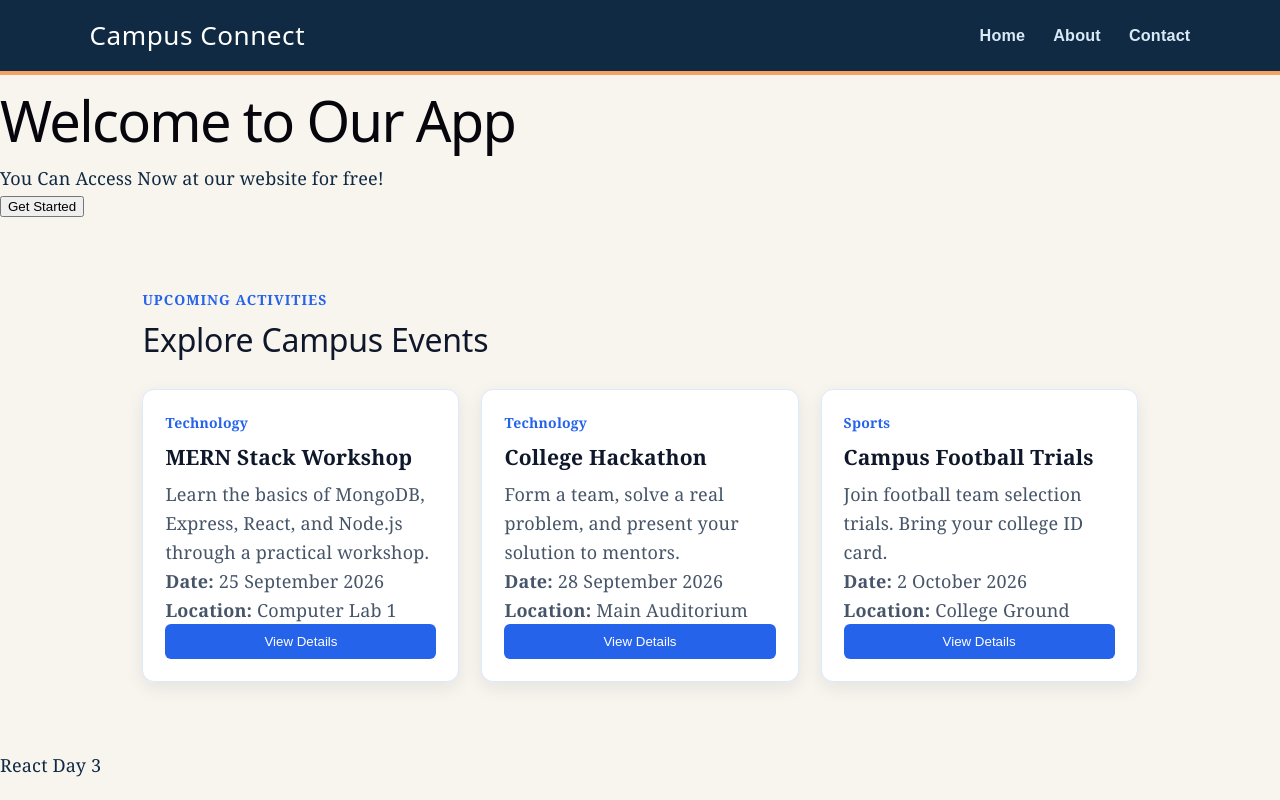
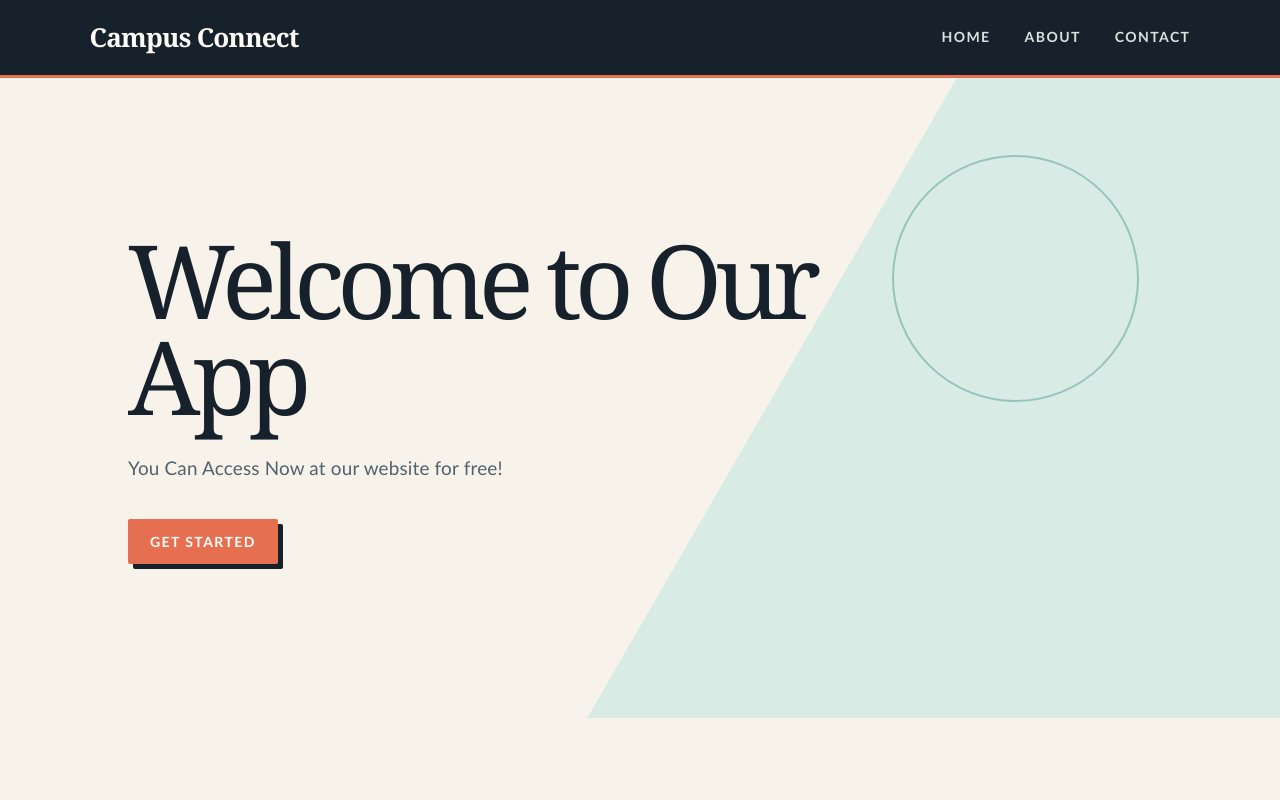
Before and after one commit to Hitesh2006403/MERN-Fullstack, a React (Vite) app: page / in a window 1280 px wide. Shown: the top 800 px of the page. Built offline with nearby package versions, Linux system fonts and the light colour scheme.

Commit message:
New file added

```diff
--- a/src/App.css
+++ b/src/App.css
@@ -3,18 +3,22 @@
 }
 
 :root {
-  --navy: #102a43;
-  --blue: #247ba0;
-  --cream: #f8f5ef;
-  --muted: #627d98;
+  --ink: #17212b;
+  --ink-soft: #52616b;
+  --paper: #f7f3eb;
+  --paper-bright: #fffdf8;
+  --coral: #e76f51;
+  --teal: #1f7a7a;
+  --line: #ded8cc;
+  --display: Georgia, "Times New Roman", serif;
+  --ui: "Trebuchet MS", Arial, sans-serif;
 }
 
 body {
   min-width: 320px;
   margin: 0;
-  font-family: Georgia, "Times New Roman", serif;
-  color: var(--navy);
-  background: var(--cream);
+  color: var(--ink);
+  background: var(--paper);
 }
 
 #root {
@@ -26,153 +30,273 @@ body {
   text-align: left;
 }
 
+.app {
+  min-height: 100vh;
+  overflow: hidden;
+  background: var(--paper);
+}
+
 .Navbar {
+  position: relative;
+  z-index: 1;
   display: flex;
   align-items: center;
   justify-content: space-between;
   gap: 24px;
-  padding: 20px clamp(24px, 7vw, 96px);
-  color: #fff;
-  background: var(--navy);
-  border-bottom: 4px solid #f4a261;
+  padding: 22px clamp(24px, 7vw, 104px);
+  color: var(--paper-bright);
+  background: var(--ink);
+  border-bottom: 3px solid var(--coral);
 }
 
 .Navbar h2 {
   margin: 0;
-  color: #fff;
+  color: var(--paper-bright);
+  font-family: var(--display);
   font-size: 1.45rem;
-  letter-spacing: 0.02em;
+  font-weight: 600;
+  letter-spacing: -0.03em;
   text-transform: capitalize;
 }
 
 .nav-links {
   display: flex;
-  gap: 28px;
+  gap: clamp(18px, 3vw, 34px);
 }
 
 .nav-links a {
-  color: #d9eaf7;
-  font-family: Arial, Helvetica, sans-serif;
-  font-size: 0.9rem;
+  position: relative;
+  color: #d8e2df;
+  font-family: var(--ui);
+  font-size: 0.78rem;
   font-weight: 700;
+  letter-spacing: 0.1em;
   text-decoration: none;
-  transition: color 160ms ease;
+  text-transform: uppercase;
+}
+
+.nav-links a::after {
+  position: absolute;
+  right: 0;
+  bottom: -8px;
+  left: 0;
+  height: 2px;
+  background: var(--coral);
+  content: "";
+  transform: scaleX(0);
+  transform-origin: right;
+  transition: transform 180ms ease;
 }
 
 .nav-links a:hover,
 .nav-links a:focus-visible {
-  color: #f4a261;
+  color: #fff;
 }
 
-#home {
-  display: grid;
-  min-height: calc(100vh - 84px);
-  place-content: center;
-  padding: 72px 24px;
-  text-align: center;
-  background: radial-gradient(circle at 50% 20%, #fff 0, var(--cream) 58%);
+.nav-links a:hover::after,
+.nav-links a:focus-visible::after {
+  transform: scaleX(1);
+  transform-origin: left;
 }
 
-#home h1 {
-  max-width: 780px;
-  margin: 0;
-  color: var(--navy);
-  font-size: clamp(2.5rem, 7vw, 5.5rem);
-  line-height: 0.98;
-  letter-spacing: -0.04em;
+.hero {
+  position: relative;
+  display: grid;
+  min-height: min(640px, calc(100vh - 80px));
+  align-content: center;
+  padding: 96px clamp(24px, 10vw, 150px);
+  isolation: isolate;
+  background: linear-gradient(120deg, #f7f3eb 0%, #f7f3eb 58%, #d8ebe4 58%, #d8ebe4 100%);
 }
 
-#home p {
-  margin: 24px 0 0;
-  color: var(--muted);
-  font-family: Arial, Helvetica, sans-serif;
-  font-size: 1.05rem;
-  letter-spacing: 0.08em;
-  text-transform: uppercase;
+.hero::before {
+  position: absolute;
+  z-index: -1;
+  top: 12%;
+  right: 11%;
+  width: clamp(140px, 19vw, 260px);
+  aspect-ratio: 1;
+  border: 2px solid rgba(31, 122, 122, 0.35);
+  border-radius: 50%;
+  content: "";
 }
 
-@media (max-width: 600px) {
-  .Navbar {
-    align-items: flex-start;
-    flex-direction: column;
-    gap: 14px;
-    padding: 18px 20px;
-  }
+.hero h1 {
+  max-width: 760px;
+  margin: 0;
+  color: var(--ink);
+  font-family: var(--display);
+  font-size: clamp(3.2rem, 8vw, 7rem);
+  font-weight: 500;
+  line-height: 0.94;
+  letter-spacing: -0.07em;
+}
 
-  .nav-links {
-    gap: 18px;
-  }
+.hero p {
+  max-width: 470px;
+  margin: 28px 0 0;
+  color: var(--ink-soft);
+  font-family: var(--ui);
+  font-size: 1.05rem;
+  line-height: 1.7;
+}
 
-  #home {
-    min-height: calc(100vh - 120px);
-  }
+.hero-button {
+  width: fit-content;
+  margin-top: 34px;
+  padding: 14px 22px;
+  border: 0;
+  border-radius: 2px;
+  color: var(--paper-bright);
+  background: var(--coral);
+  box-shadow: 5px 5px 0 var(--ink);
+  cursor: pointer;
+  font-family: var(--ui);
+  font-size: 0.78rem;
+  font-weight: 700;
+  letter-spacing: 0.1em;
+  text-transform: uppercase;
+  transition: transform 160ms ease, box-shadow 160ms ease;
+}
+
+.hero-button:hover,
+.hero-button:focus-visible {
+  box-shadow: 2px 2px 0 var(--ink);
+  transform: translate(3px, 3px);
 }
 
 .events-section {
-  max-width: 1200px;
+  max-width: 1280px;
   margin: auto;
-  padding: 70px 8%;
+  padding: 92px clamp(24px, 7vw, 104px) 112px;
 }
 
 .section-label {
   margin: 0;
-  color: #2563eb;
-  font-size: 14px;
-  font-weight: bold;
-  letter-spacing: 1px;
+  color: var(--teal);
+  font-family: var(--ui);
+  font-size: 0.74rem;
+  font-weight: 700;
+  letter-spacing: 0.16em;
   text-transform: uppercase;
 }
 
 .events-section h2 {
-  margin-top: 8px;
-  color: #0f172a;
-  font-size: 32px;
+  max-width: 560px;
+  margin: 10px 0 0;
+  color: var(--ink);
+  font-family: var(--display);
+  font-size: clamp(2.2rem, 4vw, 3.7rem);
+  font-weight: 500;
+  letter-spacing: -0.05em;
+  line-height: 1;
 }
 
 .event-grid {
   display: grid;
-  grid-template-columns: repeat(auto-fit, minmax(245px, 1fr));
-  gap: 22px;
-  margin-top: 30px;
+  grid-template-columns: repeat(3, minmax(0, 1fr));
+  gap: 18px;
+  margin-top: 42px;
 }
 
 .event-card {
   display: flex;
+  min-height: 360px;
   flex-direction: column;
-  padding: 22px;
-  border: 1px solid #dbeafe;
-  border-radius: 12px;
-  background-color: white;
-  box-shadow: 0 6px 18px rgba(15, 23, 42, 0.08);
+  padding: 26px;
+  border: 1px solid var(--line);
+  border-top: 4px solid var(--teal);
+  background: var(--paper-bright);
+  box-shadow: 8px 8px 0 rgba(31, 122, 122, 0.1);
+  transition: transform 180ms ease, box-shadow 180ms ease;
+}
+
+.event-card:hover {
+  box-shadow: 12px 12px 0 rgba(31, 122, 122, 0.14);
+  transform: translateY(-5px);
 }
 
 .event-card h3 {
-  margin: 10px 0;
-  color: #0f172a;
+  margin: 10px 0 14px;
+  color: var(--ink);
+  font-family: var(--display);
+  font-size: 1.65rem;
+  font-weight: 500;
+  line-height: 1.08;
 }
 
 .event-card p {
+  color: var(--ink-soft);
+  font-family: var(--ui);
   line-height: 1.6;
-  color: #475569;
+}
+
+.event-card p + p {
+  margin-top: 10px;
+  font-size: 0.88rem;
+}
+
+.event-card strong {
+  color: var(--ink);
 }
 
 .event-category {
   margin: 0;
-  color: #2563eb !important;
-  font-size: 14px;
-  font-weight: bold;
+  color: var(--coral) !important;
+  font-family: var(--ui) !important;
+  font-size: 0.72rem !important;
+  font-weight: 700;
+  letter-spacing: 0.14em;
+  text-transform: uppercase;
 }
 
 .event-card button {
   margin-top: auto;
-  padding: 10px 14px;
-  border: none;
-  border-radius: 6px;
-  background-color: #2563eb;
-  color: white;
+  padding: 12px 14px;
+  border: 1px solid var(--ink);
+  border-radius: 0;
+  color: var(--ink);
+  background: transparent;
   cursor: pointer;
+  font-family: var(--ui);
+  font-size: 0.74rem;
+  font-weight: 700;
+  letter-spacing: 0.1em;
+  text-transform: uppercase;
+  transition: color 160ms ease, background 160ms ease;
 }
 
-.event-card button:hover {
-  background-color: #1d4ed8;
+.event-card button:hover,
+.event-card button:focus-visible {
+  color: var(--paper-bright);
+  background: var(--ink);
 }
+
+@media (max-width: 760px) {
+  .Navbar {
+    align-items: flex-start;
+    flex-direction: column;
+    gap: 16px;
+    padding: 20px 24px;
+  }
+
+  .hero {
+    min-height: 560px;
+    padding: 72px 24px;
+    background: linear-gradient(155deg, #f7f3eb 0%, #f7f3eb 70%, #d8ebe4 70%, #d8ebe4 100%);
+  }
+
+  .hero::before {
+    top: auto;
+    right: -50px;
+    bottom: 28px;
+  }
+
+  .event-grid {
+    grid-template-columns: 1fr;
+  }
+
+  .events-section {
+    padding: 72px 24px 88px;
+  }
+}
--- a/src/App.jsx
+++ b/src/App.jsx
@@ -29,7 +29,6 @@ function App(){
       <Hero />
       <EventSection />
       <section className="welcome-card">
-        <p className="day-label">React Day 3</p>
       </section>
     </main>
   );
```
